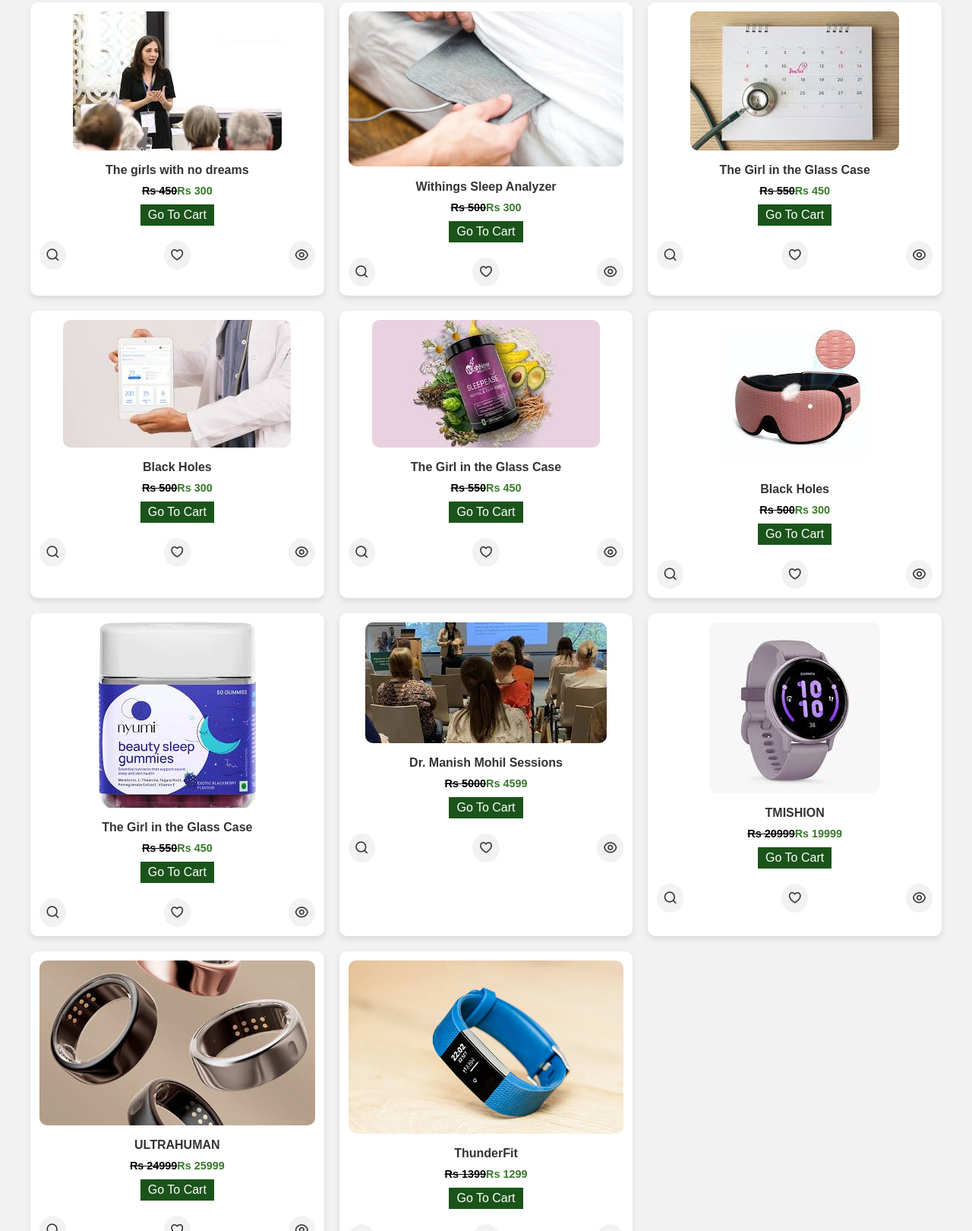
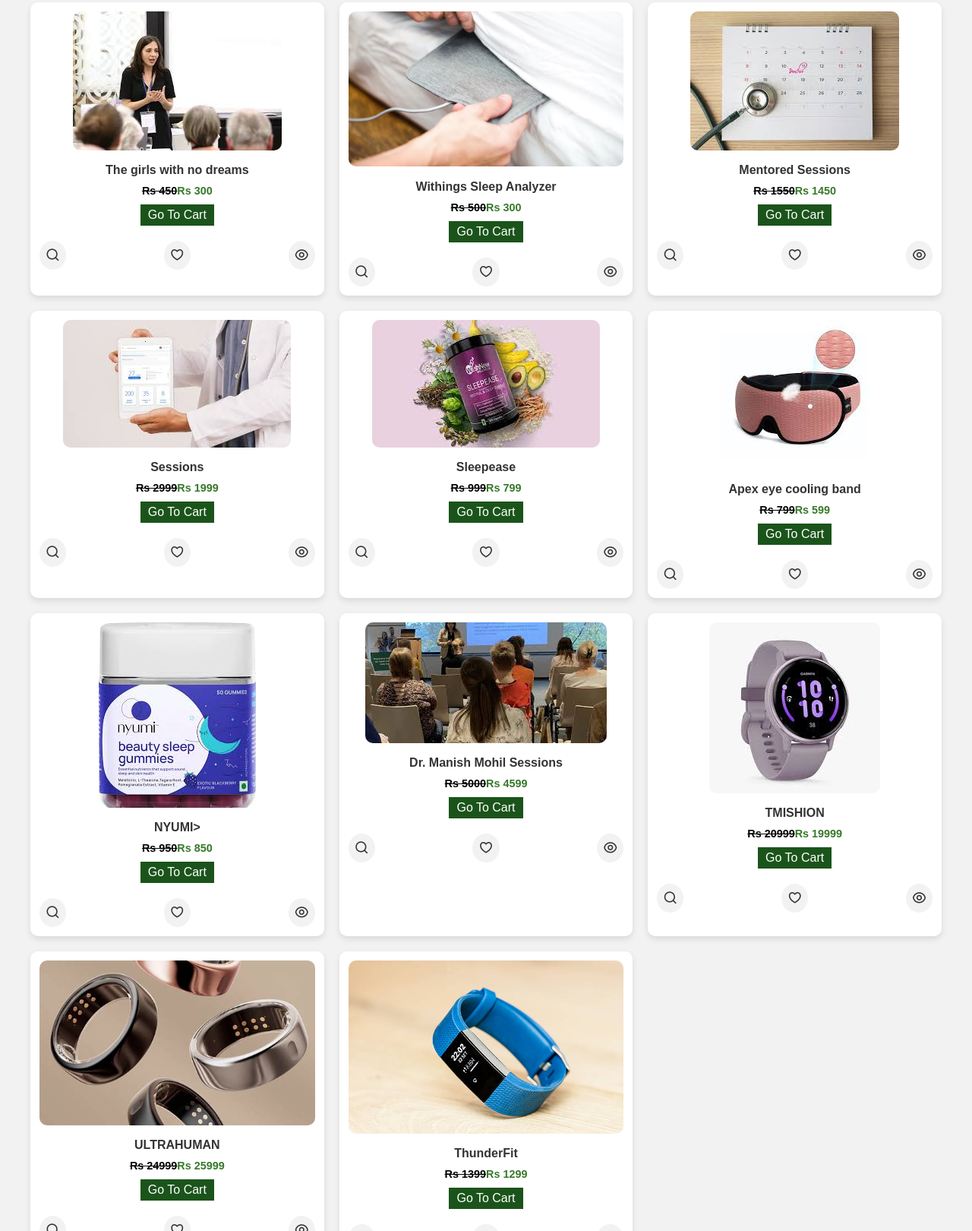
Before and after one commit to HimanshiNayak/RestEase-Ecommerce-Website, a website: page explore.html in a window 1280 px wide. Shown: the part 942-2562 px from the top of the page at 76% size. Drawn offline with nearby package versions, Linux system fonts and the light colour scheme.

Commit message:
Update explore.html

```diff
--- a/explore.html
+++ b/explore.html
@@ -9,7 +9,7 @@
 </head>
 <body>
     <section class="featured section" id="featured">
-       <div class ="head"> <h2 class="fsection__title">Find Your Favorites</h2></div>
+       <div class ="head"> <h2 class="fsection__title">Welcome for Zzzz's now</h2></div>
         <div class="featured__container container">
             <article class="featured__card swiper-slide">
                 <img style="height: 210px" src="images/1.jpg" alt="image" class="featured__img">
@@ -169,10 +169,10 @@
 
             <article class="featured__card swiper-slide">
                 <img src="images/15.jpg" alt="image" class="featured__img">
-                <h2 class="featured__title">The Girl in the Glass Case</h2>
+                <h2 class="featured__title">Mentored Sessions</h2>
                 <div class="featured__prices">
-                    <span class="featured__discount">Rs 550</span>
-                    <span class="featured__price">Rs 450</span>
+                    <span class="featured__discount">Rs 1550</span>
+                    <span class="featured__price">Rs 1450</span>
                 </div>
                 <a href="cart.html" class="button addToCart" style="text-decoration: none;">Go To Cart</a>
 
@@ -186,10 +186,10 @@
             </article>
             <article class="featured__card swiper-slide">
                 <img src="images/24.jpg" alt="image" class="featured__img">
-                <h2 class="featured__title">Black Holes</h2>
+                <h2 class="featured__title">Sessions</h2>
                 <div class="featured__prices">
-                    <span class="featured__discount">Rs 500</span>
-                    <span class="featured__price">Rs 300</span>
+                    <span class="featured__discount">Rs 2999</span>
+                    <span class="featured__price">Rs 1999</span>
                 </div>
 
                 <a href="cart.html" class="button addToCart" style="text-decoration: none;">Go To Cart</a>
@@ -205,10 +205,10 @@
 
             <article class="featured__card swiper-slide">
                 <img src="images/18.jpg" alt="image" class="featured__img">
-                <h2 class="featured__title">The Girl in the Glass Case</h2>
+                <h2 class="featured__title">Sleepease</h2>
                 <div class="featured__prices">
-                    <span class="featured__discount">Rs 550</span>
-                    <span class="featured__price">Rs 450</span>
+                    <span class="featured__discount">Rs 999</span>
+                    <span class="featured__price">Rs 799</span>
                 </div>
                 <a href="cart.html" class="button addToCart" style="text-decoration: none;">Go To Cart</a>
 
@@ -222,10 +222,10 @@
             </article>
             <article class="featured__card swiper-slide">
                 <img src="images/21.jpg" alt="image" class="featured__img">
-                <h2 class="featured__title">Black Holes</h2>
+                <h2 class="featured__title">Apex eye cooling band</h2>
                 <div class="featured__prices">
-                    <span class="featured__discount">Rs 500</span>
-                    <span class="featured__price">Rs 300</span>
+                    <span class="featured__discount">Rs 799</span>
+                    <span class="featured__price">Rs 599</span>
                 </div>
 
                 <a href="cart.html" class="button addToCart" style="text-decoration: none;">Go To Cart</a>
@@ -240,10 +240,10 @@
 
             <article class="featured__card swiper-slide">
                 <img src="images/16.jpg" alt="image" class="featured__img">
-                <h2 class="featured__title">The Girl in the Glass Case</h2>
+                <h2 class="featured__title">NYUMI></h2>
                 <div class="featured__prices">
-                    <span class="featured__discount">Rs 550</span>
-                    <span class="featured__price">Rs 450</span>
+                    <span class="featured__discount">Rs 950</span>
+                    <span class="featured__price">Rs 850</span>
                 </div>
                 <a href="cart.html" class="button addToCart" style="text-decoration: none;">Go To Cart</a>
 
```
